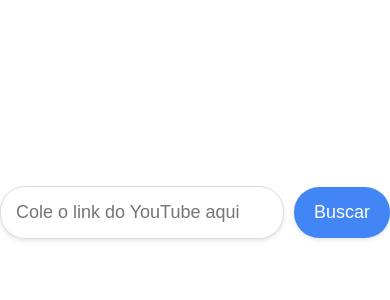
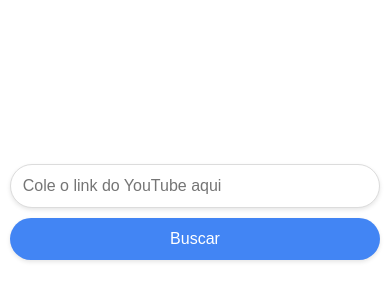
Before and after one commit to mwndl/YtPreview, a React (Create React App) app: page / in a window 390 px wide. Shown: the part 200-500 px from the top of the page. Built offline with nearby package versions, Linux system fonts and the light colour scheme.

Commit message:
responsividade

```diff
--- a/src/App.css
+++ b/src/App.css
@@ -1,3 +1,7 @@
+* {
+  box-sizing: border-box;
+}
+
 /* Temas */
 body.light-theme {
   background-color: #ffffff;
@@ -112,3 +116,38 @@
 ul {
   text-align: start;
 }
+
+/* Responsividade */
+@media screen and (max-width: 768px) {
+  .ytContainer {
+    width: 95%;
+  }
+
+  .search-container {
+    width: 95%;
+    flex-direction: column;
+    align-items: stretch;
+  }
+
+  .search-bar {
+    max-width: 100%;
+    margin-right: 0;
+  }
+
+  .search-button {
+    max-width: 100%;
+    margin-top: 10px;
+  }
+}
+
+@media screen and (max-width: 480px) {
+  .search-bar {
+    font-size: 16px;
+    padding: 12px;
+  }
+
+  .search-button {
+    font-size: 16px;
+    padding: 12px 15px;
+  }
+}
```
